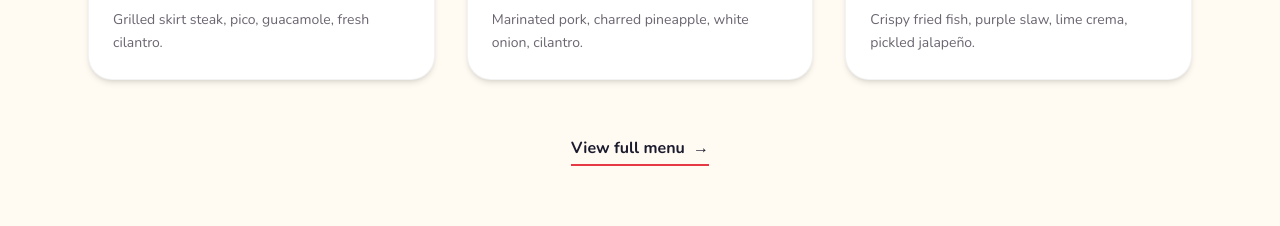
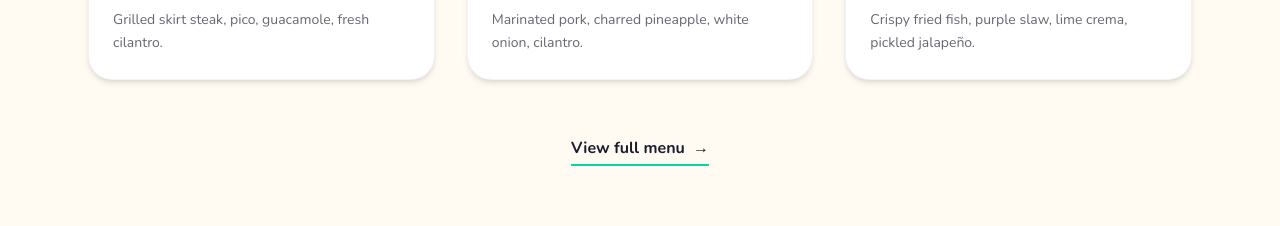
Before and after one commit to timpactwa/webservicesportfoliopage, a Next.js app in the folder demos/fuego-street-tacos/: page / in a window 1280 px wide. Shown: the part 1580-1806 px from the top of the page. Built offline with nearby package versions, Linux system fonts and the light colour scheme.

Commit message:
fix: add verde token to home page featured section link

```diff
--- a/demos/fuego-street-tacos/app/page.tsx
+++ b/demos/fuego-street-tacos/app/page.tsx
@@ -262,7 +262,7 @@ export default function Home() {
           <div className="mt-14 text-center">
             <Link
               href="/menu"
-              className="inline-flex items-center gap-2 font-body font-bold text-charcoal border-b-2 border-fuego pb-1 hover:text-fuego hover:gap-3 transition-all"
+              className="inline-flex items-center gap-2 font-body font-bold text-charcoal border-b-2 border-verde pb-1 hover:text-verde hover:gap-3 transition-all"
             >
               View full menu <span>→</span>
             </Link>
```
